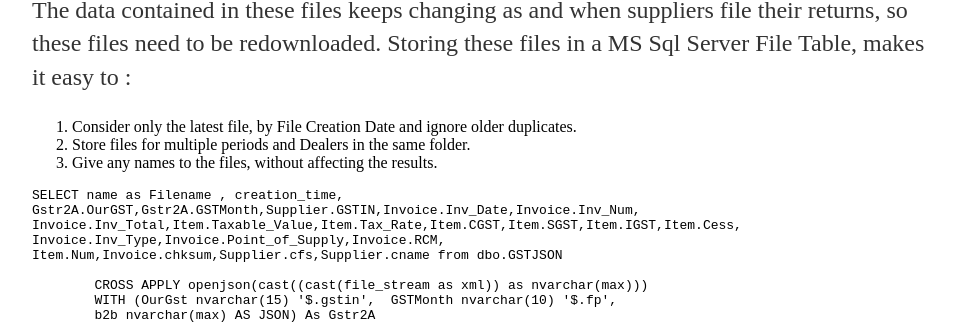
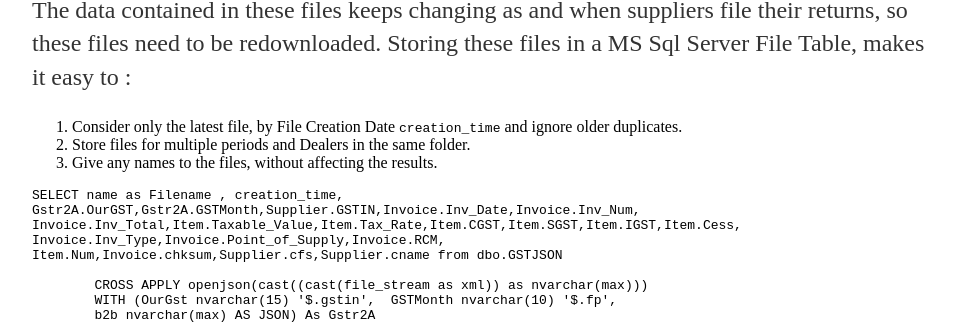
Before and after one commit to ruskh/ruskh.github.io, a Jekyll site: the page built from _posts/2018-08-08-Json-Functions-Sql-Server.md, in a window 1280 px wide. Shown: the part 295-619 px from the top of the page, without its empty margins (160-1115 px from the left). Built offline with Jekyll 4.4.1, drawn with Linux system fonts in a browser that asks for light colours.

Commit message:
Update 2018-08-08-Json-Functions-Sql-Server.md

```diff
--- a/_posts/2018-08-08-Json-Functions-Sql-Server.md
+++ b/_posts/2018-08-08-Json-Functions-Sql-Server.md
@@ -6,7 +6,7 @@ date: 2018-08-08
 
 GSTR2A.json contains details of invoices uploaded by Suppliers. One file exists per month. The data contained in these files keeps changing as and when suppliers file their returns, so these files need to be redownloaded. Storing these files in a  MS Sql Server File Table, makes it easy to :
 
-1. Consider only the latest file, by File Creation Date  and ignore older duplicates.
+1. Consider only the latest file, by File Creation Date  `creation_time` and ignore older duplicates.
 2. Store files for multiple periods and Dealers in the same folder.
 3. Give any names to the files, without affecting the results.
 
```
